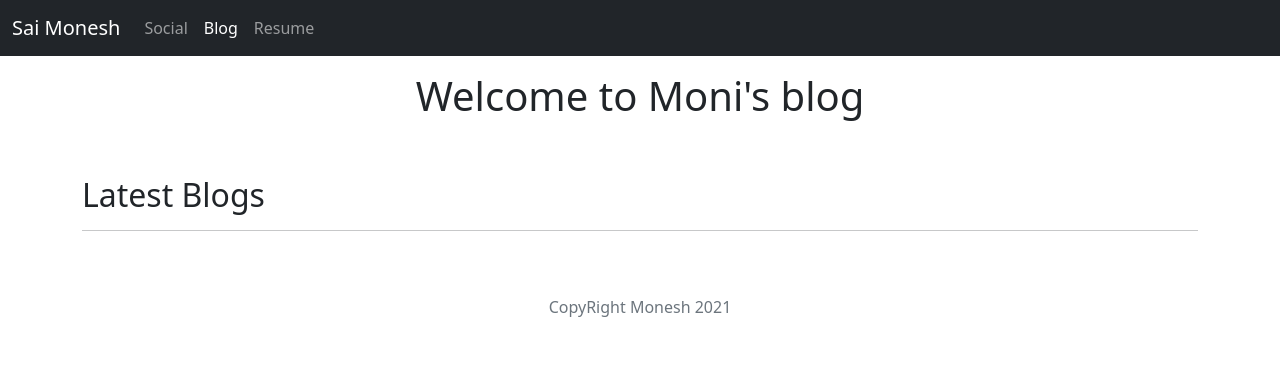
After one commit to Monesh1901/portfolio-project, a Django app: page /blog/ in a window 1280 px wide. The commit adds this page. Shown: the top 382 px of the page. Run offline with Django 3.2, Linux system fonts and the light colour scheme; data that the repository does not hold is empty.

Commit message:
completed

```diff
--- /dev/null
+++ b/blog/templates/blog/allblogs.html
@@ -0,0 +1,109 @@
+<!doctype html>
+<html lang="en">
+  <head>
+    {% load staticfiles %}
+    <meta charset="utf-8">
+    <meta name="viewport" content="width=device-width, initial-scale=1">
+    <meta name="description" content="">
+    <meta name="author" content="Mark Otto, Jacob Thornton, and Bootstrap contributors">
+    <meta name="generator" content="Hugo 0.84.0">
+    <title>Monesh's Blog</title>
+
+
+
+
+
+    <!-- Bootstrap core CSS -->
+<!-- CSS only -->
+<link href="https://cdn.jsdelivr.net/npm/bootstrap@5.0.2/dist/css/bootstrap.min.css" rel="stylesheet" integrity="sha384-EVSTQN3/azprG1Anm3QDgpJLIm9Nao0Yz1ztcQTwFspd3yD65VohhpuuCOmLASjC" crossorigin="anonymous">
+
+    <!-- Favicons -->
+<link rel="apple-touch-icon" href="/docs/5.0/assets/img/favicons/apple-touch-icon.png" sizes="180x180">
+<link rel="icon" href="/docs/5.0/assets/img/favicons/favicon-32x32.png" sizes="32x32" type="image/png">
+<link rel="icon" href="/docs/5.0/assets/img/favicons/favicon-16x16.png" sizes="16x16" type="image/png">
+<link rel="manifest" href="/docs/5.0/assets/img/favicons/manifest.json">
+<link rel="mask-icon" href="/docs/5.0/assets/img/favicons/safari-pinned-tab.svg" color="#7952b3">
+<link rel="icon" href="/docs/5.0/assets/img/favicons/favicon.ico">
+<meta name="theme-color" content="#7952b3">
+
+
+    <style>
+      .bd-placeholder-img {
+        font-size: 1.125rem;
+        text-anchor: middle;
+        -webkit-user-select: none;
+        -moz-user-select: none;
+        user-select: none;
+      }
+
+      @media (min-width: 768px) {
+        .bd-placeholder-img-lg {
+          font-size: 3.5rem;
+        }
+      }
+    </style>
+
+
+  </head>
+  <body>
+
+<header>
+  <nav class="navbar navbar-expand-lg navbar-dark bg-dark">
+    <div class="container-fluid">
+      <a class="navbar-brand" href="{% url 'home' %}">Sai Monesh</a>
+      <button class="navbar-toggler" type="button" data-bs-toggle="collapse" data-bs-target="#navbarNav" aria-controls="navbarNav" aria-expanded="false" aria-label="Toggle navigation">
+        <span class="navbar-toggler-icon"></span>
+      </button>
+      <div class="collapse navbar-collapse" id="navbarNav">
+        <ul class="navbar-nav ml-auto">
+          <li class="nav-item">
+            <a class="nav-link" aria-current="page" href="#">Social</a>
+          </li>
+          <li class="nav-item">
+            <a class="nav-link active" href="{% url 'allblogs' %}">Blog</a>
+          </li>
+          <li class="nav-item">
+            <a class="nav-link" href="{% static 'resume.docx' %}">Resume</a>
+          </li>
+          <li class="nav-item">
+          </li>
+        </ul>
+      </div>
+    </div>
+  </nav>
+</header>
+
+<main>
+    <div class="container">
+
+  <h1 class="text-center pt-3">Welcome to Moni's blog</h1>
+  <br />
+  <br />
+  <h2>Latest Blogs</h2>
+  <hr />
+
+  {% for blog in blogs.all %}
+  <a href="{% url 'detail' blog.id %}"><h3>{{ blog.title }}</h3></a>
+  {{ blog.pub_date_pretty }}
+  <br />
+  <img class="img-fluid" src="{{ blog.image.url }}" height=200 width=200 />
+  <be />
+  <p>{{ blog.summary }}</p>
+  {% endfor %}
+
+    </div>
+</main>
+
+<footer class="text-muted py-5">
+  <div class="container text-center">
+   <p>CopyRight Monesh {%  now "Y"  %}</p>
+  </div>
+</footer>
+
+
+   <!-- JavaScript Bundle with Popper -->
+<script src="https://cdn.jsdelivr.net/npm/bootstrap@5.0.2/dist/js/bootstrap.bundle.min.js" integrity="sha384-MrcW6ZMFYlzcLA8Nl+NtUVF0sA7MsXsP1UyJoMp4YLEuNSfAP+JcXn/tWtIaxVXM" crossorigin="anonymous"></script>
+
+
+  </body>
+</html>
--- /dev/null
+++ b/blog/urls.py
@@ -0,0 +1,8 @@
+from django.urls import path
+
+from . import views
+
+urlpatterns = [
+    path('',views.allblogs, name='allblogs'),
+    path('<int:blog_id>/', views.detail, name='detail'),
+]
--- a/blog/views.py
+++ b/blog/views.py
@@ -1,3 +1,11 @@
-from django.shortcuts import render
+from django.shortcuts import render, get_object_or_404
 
-# Create your views here.
+from .models import Blog
+
+def allblogs(request):
+    blogs = Blog.objects
+    return render(request, 'blog/allblogs.html', {'blogs':blogs})
+
+def detail(request, blog_id):
+    detailblog = get_object_or_404(Blog, pk=blog_id)
+    return render(request, 'blog/detail.html', {'blog':detailblog})
--- a/portfolio/urls.py
+++ b/portfolio/urls.py
@@ -1,25 +1,12 @@
-"""portfolio URL Configuration
-
-The `urlpatterns` list routes URLs to views. For more information please see:
-    https://docs.djangoproject.com/en/2.0/topics/http/urls/
-Examples:
-Function views
-    1. Add an import:  from my_app import views
-    2. Add a URL to urlpatterns:  path('', views.home, name='home')
-Class-based views
-    1. Add an import:  from other_app.views import Home
-    2. Add a URL to urlpatterns:  path('', Home.as_view(), name='home')
-Including another URLconf
-    1. Import the include() function: from django.urls import include, path
-    2. Add a URL to urlpatterns:  path('blog/', include('blog.urls'))
-"""
 from django.contrib import admin
-from django.urls import path
+from django.urls import path, include
 from django.conf import settings
 from django.conf.urls.static import static
+from django.urls.conf import include
 import jobs.views
 
 urlpatterns = [
     path('admin/', admin.site.urls),
     path('', jobs.views.home, name='home'),
+    path('blog/', include('blog.urls')),
 ] + static(settings.MEDIA_URL, document_root=settings.MEDIA_ROOT)
```
Also changed, not shown: blog/models.py (+6 -8 lines), blog/templates/blog/detail.html (added, +109 -0 lines), jobs/templates/jobs/home.html (+11 -6 lines), portfolio/settings.py (+7 -1 lines), portfolio/static/Ayn Rand.jfif (added), portfolio/static/mmm_5OGcDHi.jpg (added), portfolio/static/moni.jpg (added), 2 other files.
